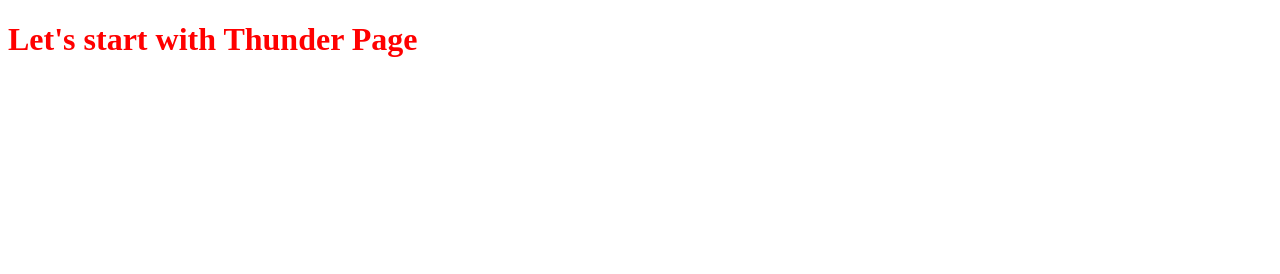
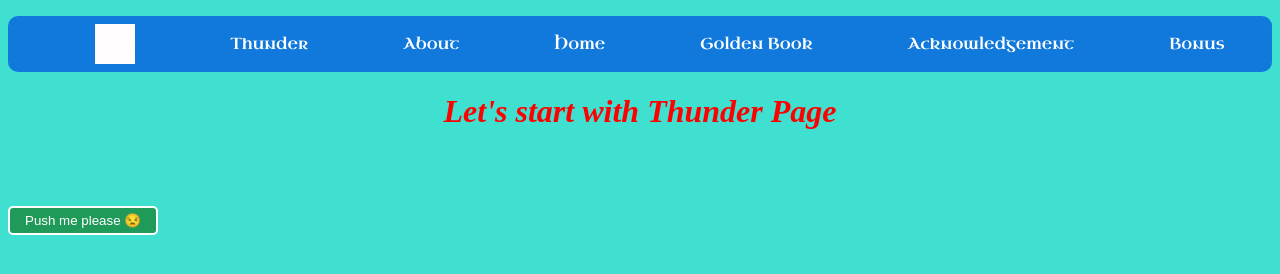
Before and after one commit to chkevers/html_css_udemy, a plain HTML site: page thunder.html in a window 1280 px wide. Drawn offline with Linux system fonts and the light colour scheme; a web font is replaced by a local one.

Commit message:
Updating website

```diff
--- a/css/thunder.css
+++ b/css/thunder.css
@@ -1,3 +1,17 @@
 h1 {
     color:red;
 }
+
+button {
+    border-radius: 5px;
+    background-color: rgb(10, 109, 10, 0.6);
+    color:white;
+    border: solid 2px white;
+    padding: 5px 15px;
+    margin: 0 auto;
+}
+
+button:hover {
+    background-color: blue;
+    cursor:pointer;
+}
--- /dev/null
+++ b/js/thunder.js
@@ -0,0 +1,5 @@
+const objInit = {name: 'Bill', lastName:'Bob'};
+
+const { lastName } =  objInit;
+
+console.log(lastName);
--- a/thunder.html
+++ b/thunder.html
@@ -4,10 +4,28 @@
     <meta charset="UTF-8">
     <meta http-equiv="X-UA-Compatible" content="IE=edge">
     <meta name="viewport" content="width=device-width, initial-scale=1.0">
+    <link rel="stylesheet" href="/css/style.css">
     <link rel="stylesheet" href="/css/thunder.css">
     <title>Document</title>
 </head>
-<body>
-    <h1>Let's start with Thunder Page</h1>
+<body id="home">
+    <nav>
+        <div>
+        <ul class="navbar">
+            <i class="icon"></i>
+            <li><a href="/thunder.html">Thunder</a></li>
+            <li><a href="#home">About</a></li>
+            <li><a href="./index.html">Home</a></li>
+            <li>Golden Book</li>
+            <li>Acknowledgement</li>
+            <li>Bonus</li>
+        </ul>
+        </div>
+    </nav>
+    <h1><em> Let's start with Thunder Page</em></h1>
+    <br>
+    <br><br>
+    <button>Push me please 😒</button>
+    <script src="/js/thunder.js"></script>
 </body>
 </html>
```
